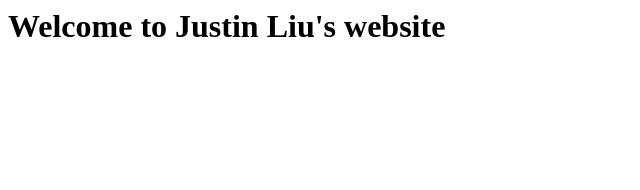
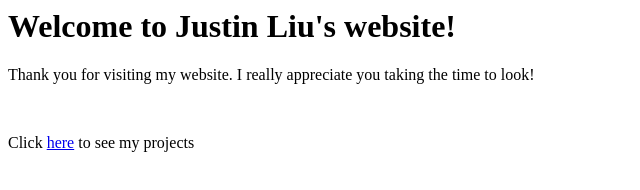
Before and after one commit to justin13520/justin13520.github.io, a plain HTML site: page index.html in a window 1280 px wide. Shown: the whole page, without its empty margins (0-640 px from the left). Drawn offline with Linux system fonts and the light colour scheme.

Commit message:
Added github link

```diff
--- a/index.html
+++ b/index.html
@@ -1,5 +1,9 @@
 <html>
 <title>Justin Liu's page</title>
 
-<h1>Welcome to Justin Liu's website</h1>
+<h1>Welcome to Justin Liu's website!</h1>
+
+<p>Thank you for visiting my website. I really appreciate you taking the time to look!</p>
+<br>
+<p>Click <a href="https://github.com/justin13520">here</a> to see my projects</p>
 </html>
```
